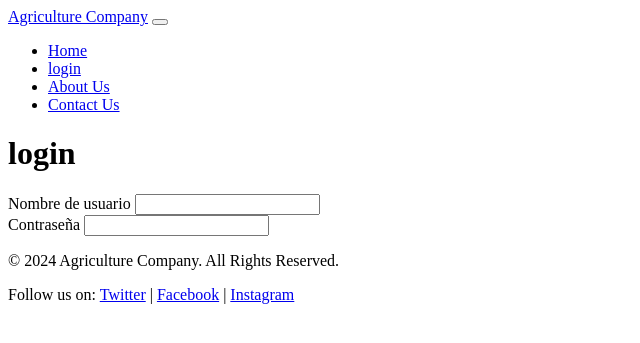
After one commit to ISCOUTB/AG-AgricultureCompany, a FastAPI app: template app/templates/login.html in a window 1280 px wide. The commit adds this page. Shown: the top 343 px of the page, without its empty margins (0-640 px from the left). Run offline with FastAPI, Linux system fonts and the light colour scheme; the template is opened without the code that fills it, so the values that code supplies are empty; some libraries are stand-ins or nearby versions.

Commit message:
login.html

```diff
--- a/app/templates/base.html
+++ b/app/templates/base.html
@@ -20,6 +20,9 @@
                 <ul class="navbar-nav ml-auto">
                     <li class="nav-item">
                         <a class="nav-link" href="/">Home</a>
+                    </li>
+                    <li class="nav-item">
+                        <a class="nav-link" href="/login">login</a>
                     </li>
                     <li class="nav-item">
                         <a class="nav-link" href="/about_us">About Us</a>
--- /dev/null
+++ b/app/templates/login.html
@@ -0,0 +1,24 @@
+{% extends "base.html" %}
+
+{% block page_content %}
+<div class="container">
+    <div class="row">
+        <div class="col-lg-12">
+            <h1 class="display-4">login</h1>
+            <form method="POST">
+                <div class="username">
+                    <label>Nombre de usuario</label>
+                    <input type="text" required>
+                </div>
+
+                <div class="contrasena">
+                    <meta charset="UTF-8" />
+                    <label>Contraseña</label>
+                    <input type="password" required>
+                </div>
+        </div>
+    </div>
+
+
+</div>
+{% endblock %}
```
